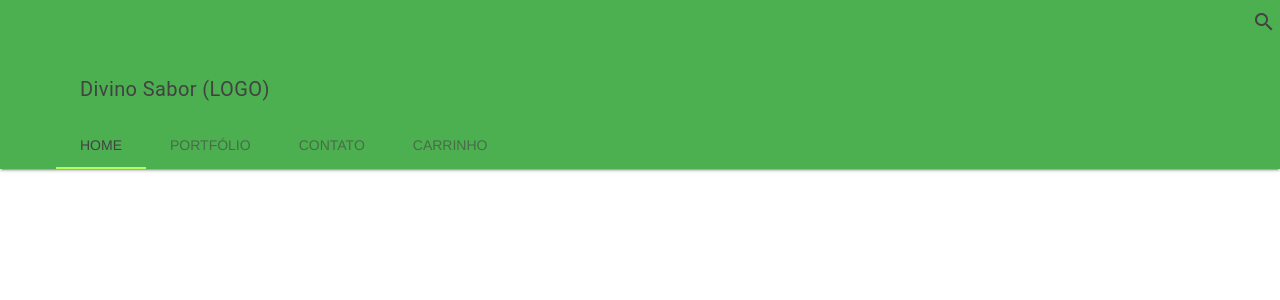
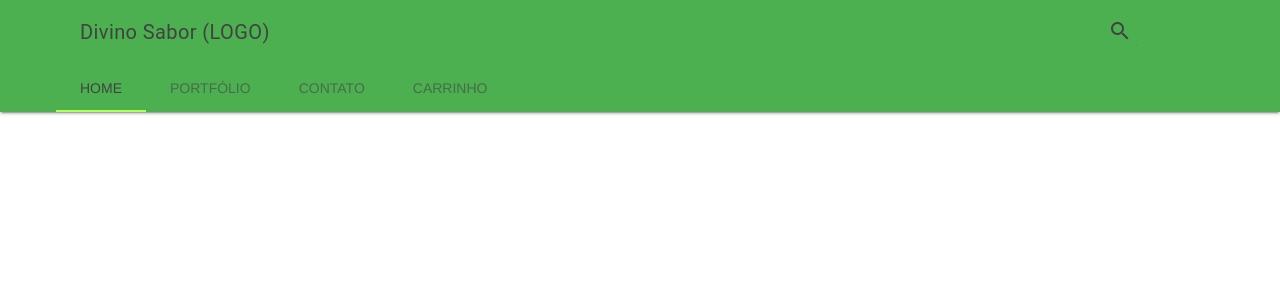
Before and after one commit to sessimsamirah/DivinoSabor, a PHP site: page /head.php in a window 1280 px wide. Shown: the top 300 px of the page. Run offline with PHP 8.4, Linux system fonts and the light colour scheme.

Commit message:
Cabeçalho ok

```diff
--- a/head.php
+++ b/head.php
@@ -7,11 +7,17 @@
 
     <body>
         <!-- Simple header with scrollable tabs. -->
-<div class="mdl-layout mdl-js-layout mdl-layout--fixed-header">
+        <div class="mdl-layout mdl-js-layout mdl-layout--fixed-header" >
   <header class="mdl-layout__header">
       <!-- Expandable Textfield -->
-   <div class="mdl-textfield mdl-js-textfield mdl-textfield--expandable
-        mdl-textfield--floating-label mdl-textfield--align-right" style="margin-top: -10px;">
+
+
+    <div class="mdl-layout__header-row">
+
+      <!-- Title -->
+      <span class="mdl-layout-title">Divino Sabor (LOGO)</span>
+       <div class="mdl-textfield mdl-js-textfield mdl-textfield--expandable
+            mdl-textfield--floating-label mdl-textfield--align-right" style="margin-left: 80%; position: fixed; ">
         <label class="mdl-button mdl-js-button mdl-button--icon"
                for="fixed-header-drawer-exp">
           <i class="material-icons">search</i>
@@ -21,10 +27,6 @@
                  id="fixed-header-drawer-exp">
         </div>
       </div>
-
-    <div class="mdl-layout__header-row">
-      <!-- Title -->
-      <span class="mdl-layout-title">Divino Sabor (LOGO)</span>
     </div>
 
     <!-- Tabs -->
```
